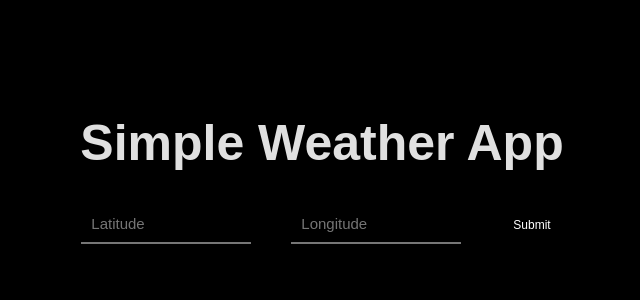
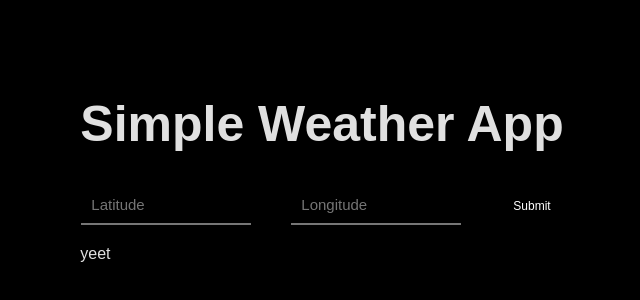
Before and after one commit to thinkty/weather, a React (Create React App) app: page / in a window 1280 px wide. Shown: the part 238-538 px from the top of the page, without its empty margins (318-958 px from the left). Built offline with nearby package versions, Linux system fonts and the light colour scheme.

Commit message:
Using sample data for development

```diff
--- a/src/App.js
+++ b/src/App.js
@@ -1,12 +1,14 @@
 import React from 'react';
 import LocationInput from './LocationInput';
 import Result from './Result';
+const data = require('./sample.json');
 
 export default class App extends React.Component {
   constructor(props) {
     super(props);
     this.state = {
-      data: null
+      // data: null
+      data: data
     };
   }
 
```
